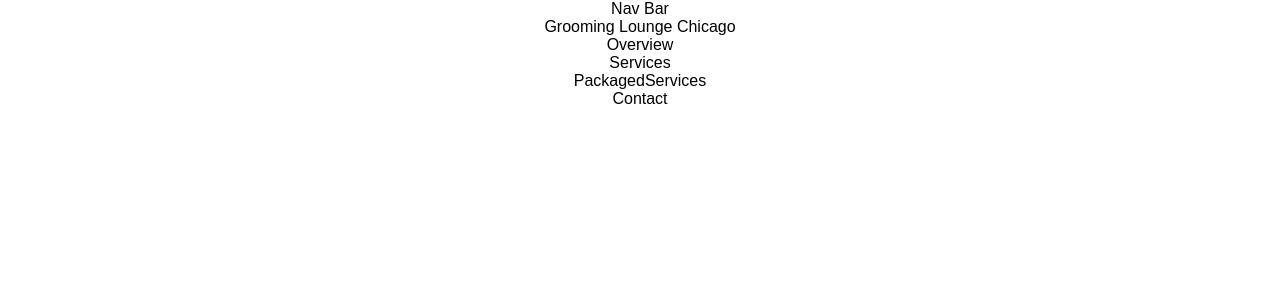
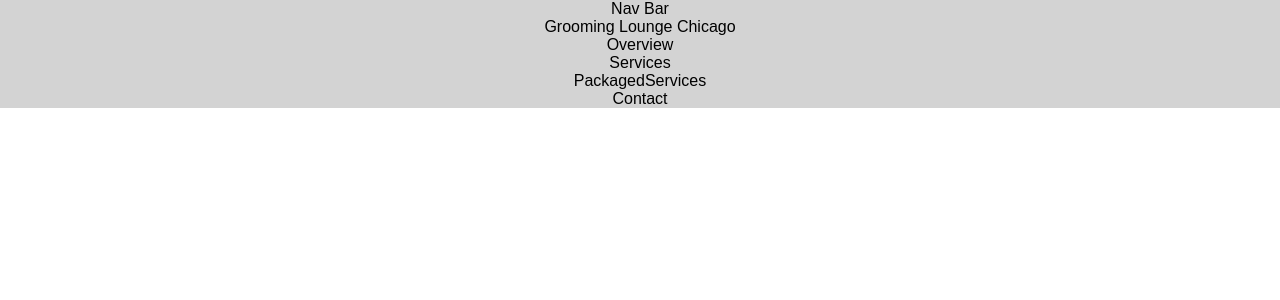
Before and after one commit to jmazrimas/blackpanther, a React (Create React App) app: page / in a window 1280 px wide. Shown: the top 300 px of the page. Built offline with nearby package versions, Linux system fonts and the light colour scheme.

Commit message:
basic sass integration working

```diff
--- a/package.json
+++ b/package.json
@@ -3,11 +3,14 @@
   "version": "0.1.0",
   "private": true,
   "dependencies": {
+    "node-sass-chokidar": "^1.2.2",
     "react": "^16.3.2",
     "react-dom": "^16.3.2",
     "react-scripts": "1.1.4"
   },
   "scripts": {
+    "build-css": "node-sass-chokidar src/styles/ -o src/styles/",
+    "watch-css": "npm run build-css && node-sass-chokidar src/styles/ -o src/styles/ --watch --recursive",
     "start": "react-scripts start",
     "build": "react-scripts build",
     "test": "react-scripts test --env=jsdom",
--- a/src/App.js
+++ b/src/App.js
@@ -1,6 +1,6 @@
 import React, { Component } from 'react';
 import logo from './logo.svg';
-import './App.css';
+import './styles/App.css';
 
 import Header from './components/Header';
 import Contact from './components/Contact';
--- a/src/App.css
+++ b/src/styles/App.css
@@ -1,28 +1,25 @@
 .App {
   text-align: center;
-}
+  background-color: lightgrey; }
 
 .App-logo {
   animation: App-logo-spin infinite 20s linear;
-  height: 80px;
-}
+  height: 80px; }
 
 .App-header {
   background-color: #222;
   height: 150px;
   padding: 20px;
-  color: white;
-}
+  color: white; }
 
 .App-title {
-  font-size: 1.5em;
-}
+  font-size: 1.5em; }
 
 .App-intro {
-  font-size: large;
-}
+  font-size: large; }
 
 @keyframes App-logo-spin {
-  from { transform: rotate(0deg); }
-  to { transform: rotate(360deg); }
-}
+  from {
+    transform: rotate(0deg); }
+  to {
+    transform: rotate(360deg); } }
--- /dev/null
+++ b/src/styles/App.scss
@@ -0,0 +1,29 @@
+.App {
+  text-align: center;
+  background-color: lightgrey;
+}
+
+.App-logo {
+  animation: App-logo-spin infinite 20s linear;
+  height: 80px;
+}
+
+.App-header {
+  background-color: #222;
+  height: 150px;
+  padding: 20px;
+  color: white;
+}
+
+.App-title {
+  font-size: 1.5em;
+}
+
+.App-intro {
+  font-size: large;
+}
+
+@keyframes App-logo-spin {
+  from { transform: rotate(0deg); }
+  to { transform: rotate(360deg); }
+}
```
